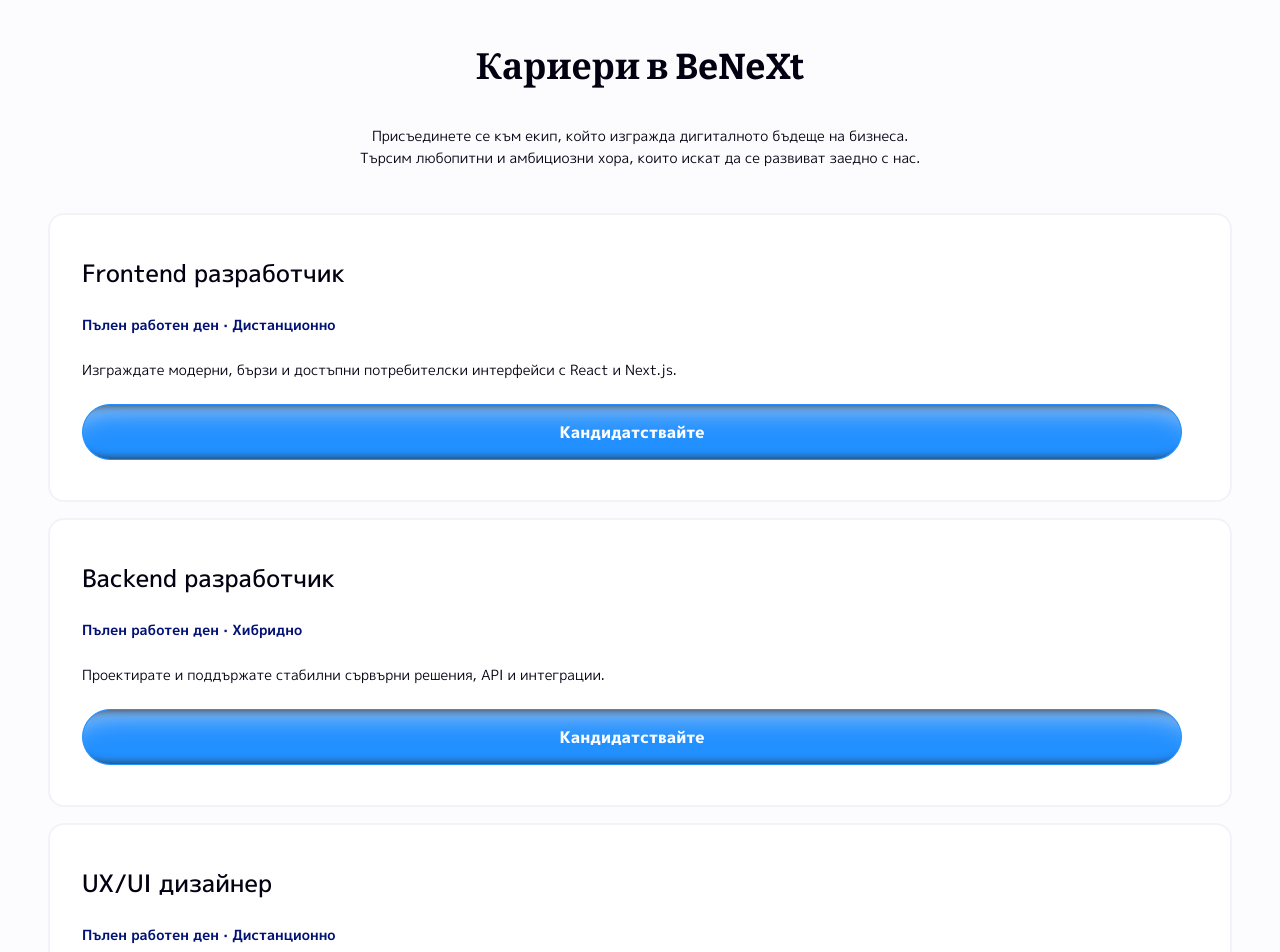
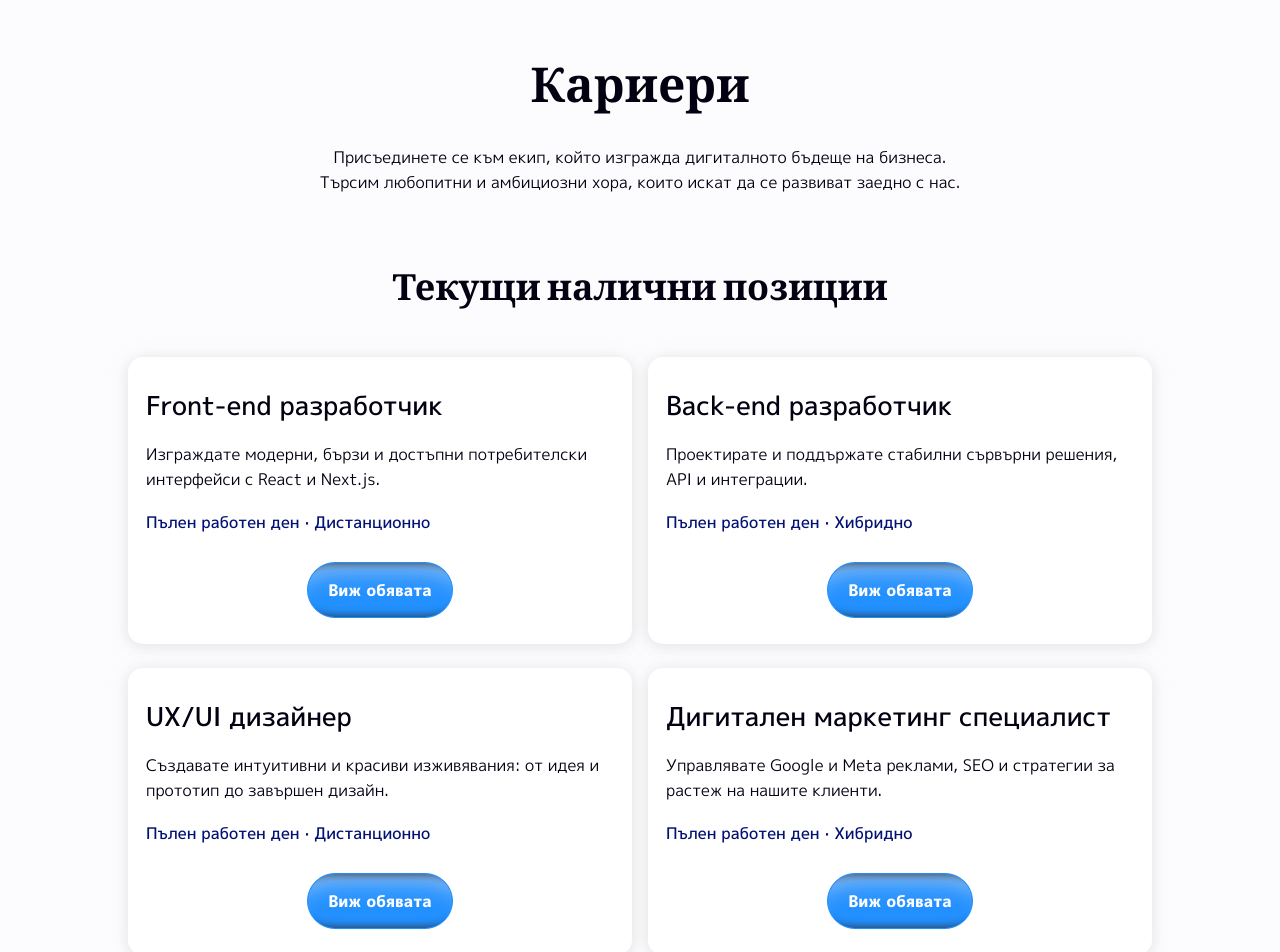
Before and after one commit to BoyanMirchev/benext-design-figma, a Next.js app: page /careers in a window 1280 px wide. Shown: the part 100-1052 px from the top of the page. Built offline with nearby package versions, Linux system fonts and the light colour scheme.

Commit message:
Redesign careers page to match mockup

```diff
--- a/app/careers/page.tsx
+++ b/app/careers/page.tsx
@@ -2,9 +2,9 @@ import { Header, Button, PageEnd } from "@/components/site";
 import { Reveal, Stagger, StaggerItem } from "@/components/motion";
 
 const positions = [
-  { title: "Frontend разработчик", type: "Пълен работен ден · Дистанционно", text: "Изграждате модерни, бързи и достъпни потребителски интерфейси с React и Next.js." },
-  { title: "Backend разработчик", type: "Пълен работен ден · Хибридно", text: "Проектирате и поддържате стабилни сървърни решения, API и интеграции." },
-  { title: "UX/UI дизайнер", type: "Пълен работен ден · Дистанционно", text: "Създавате интуитивни и красиви изживявания — от идея и прототип до завършен дизайн." },
+  { title: "Front-end разработчик", type: "Пълен работен ден · Дистанционно", text: "Изграждате модерни, бързи и достъпни потребителски интерфейси с React и Next.js." },
+  { title: "Back-end разработчик", type: "Пълен работен ден · Хибридно", text: "Проектирате и поддържате стабилни сървърни решения, API и интеграции." },
+  { title: "UX/UI дизайнер", type: "Пълен работен ден · Дистанционно", text: "Създавате интуитивни и красиви изживявания: от идея и прототип до завършен дизайн." },
   { title: "Дигитален маркетинг специалист", type: "Пълен работен ден · Хибридно", text: "Управлявате Google и Meta реклами, SEO и стратегии за растеж на нашите клиенти." },
 ];
 
@@ -12,34 +12,26 @@ export default function CareersPage() {
   return (
     <main>
       <Header />
-      <section className="projects-page">
+      <section className="careers-page">
         <div className="shell">
-          <Reveal as="h1" y={20}>Кариери в BeNeXt</Reveal>
-          <Reveal as="p" className="projects-intro" delay={0.08}>
+          <Reveal as="h1" y={20}>Кариери</Reveal>
+          <Reveal as="p" className="careers-intro" delay={0.08}>
             Присъединете се към екип, който изгражда дигиталното бъдеще на бизнеса.<br />
             Търсим любопитни и амбициозни хора, които искат да се развиват заедно с нас.
           </Reveal>
-          <Stagger className="course-list" gap={0.08}>
+          <Reveal as="h2" className="section-title careers-heading" delay={0.12}>Текущи налични позиции</Reveal>
+          <Stagger className="careers-grid" gap={0.08}>
             {positions.map((p) => (
-              <StaggerItem className="course-row" key={p.title}>
-                <div className="course-row__body" style={{ padding: "24px 32px" }}>
-                  <h3>{p.title}</h3>
-                  <p style={{ margin: 0, fontSize: 14, color: "var(--main)", fontWeight: 700 }}>{p.type}</p>
-                  <p style={{ margin: 0, fontSize: 14, lineHeight: 1.5 }}>{p.text}</p>
-                  <Button href="/contacts">Кандидатствайте</Button>
-                </div>
+              <StaggerItem className="career-card" key={p.title}>
+                <h3>{p.title}</h3>
+                <p className="career-card__text">{p.text}</p>
+                <p className="career-card__type">{p.type}</p>
+                <Button href="/contacts">Виж обявата</Button>
               </StaggerItem>
             ))}
           </Stagger>
         </div>
       </section>
-      <section className="idea-section section-shadow">
-        <Reveal className="shell">
-          <h2 className="section-title">Не намирате подходяща позиция?</h2>
-          <p>Пишете ни на benextbg@gmail.com и разкажете с какво бихте искали<br />да допринесете. Винаги се радваме да се запознаем с талантливи хора.</p>
-          <Button href="/contacts">Свържете се с нас</Button>
-        </Reveal>
-      </section>
       <PageEnd cta={false} />
     </main>
   );
--- a/app/globals.css
+++ b/app/globals.css
@@ -565,3 +565,6 @@ button.icon-btn{cursor:pointer;font:inherit}
   .footer--global .footer__legal a{margin:0}
   .footer--global .footer__legal a{font-size:14px}
 }
+
+.careers-page{background:var(--bg);padding:80px 0 72px}.careers-page h1{text-align:center;font-size:48px;line-height:1.1;margin:0}.careers-intro{text-align:center;font-size:16px;line-height:1.6;margin:32px auto 0}.careers-heading{text-align:center;margin:72px 0 48px}.careers-grid{display:grid;grid-template-columns:repeat(2,1fr);gap:24px 16px;max-width:1024px;margin:0 auto}.career-card{background:#fff;border-radius:15px;box-shadow:0 2px 15px rgba(206,206,206,.6);padding:32px 18px 26px;display:flex;flex-direction:column}.career-card h3{font-family:'M PLUS 1p',Arial,sans-serif;font-size:26px;line-height:1.25;font-weight:500;margin:0 0 20px}.career-card__text{font-size:16px;line-height:1.6;margin:0 0 18px;flex:1}.career-card__type{color:var(--main);font-size:16px;font-weight:500;margin:0 0 28px}.career-card .button{align-self:center}
+@media (max-width:720px){.careers-page{padding:48px 0 40px}.careers-page h1{font-size:32px}.careers-intro{font-size:14px}.careers-intro br{display:none}.careers-heading{margin:44px 0 24px;font-size:26px}.careers-grid{grid-template-columns:1fr;gap:14px}.career-card{padding:24px 18px}.career-card h3{font-size:21px;margin-bottom:12px}.career-card__text,.career-card__type{font-size:14px}.career-card__type{margin-bottom:20px}}
```
